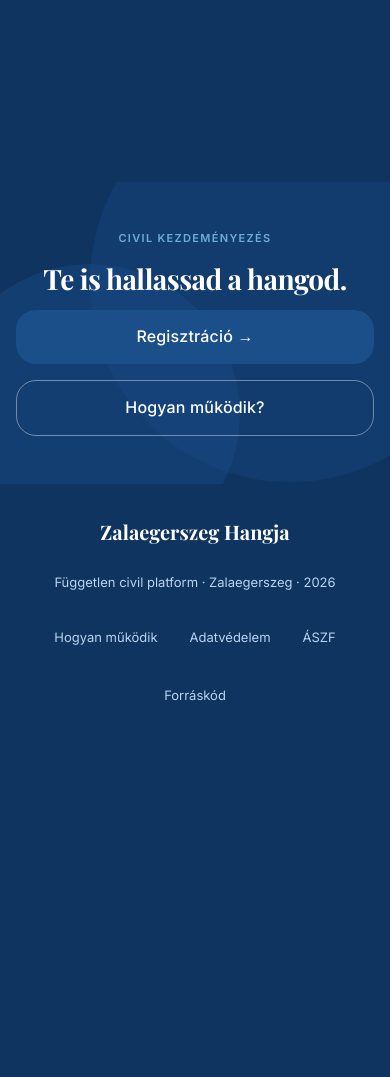
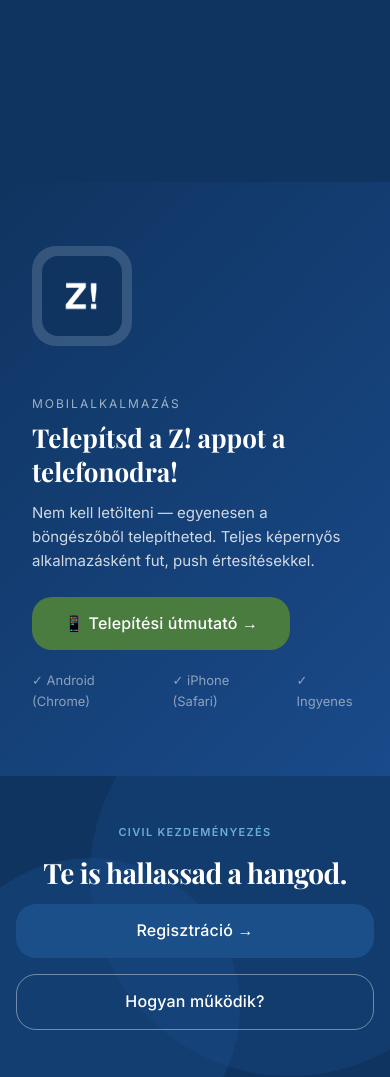
Before and after one commit to gaberun24/zeghang, a Flask app: template templates/landing.html in a window 390 px wide. Shown: the part 4038-5115 px from the top of the page. Before the commit the page ends 4739 px from the top, so only its background shows below. Run offline with Flask 3, Linux system fonts and the light colour scheme; the template is opened without the code that fills it, so the values that code supplies are empty; some libraries are stand-ins or nearby versions.

Commit message:
feat: mobilapp banner a főoldalon + telepítési anchor
Co-Authored-By: Claude Opus 4.6 <noreply@anthropic.com>

```diff
--- a/templates/guide.html
+++ b/templates/guide.html
@@ -136,7 +136,7 @@
   </div>
 
   <!-- 10. Telepítés mobilra -->
-  <div class="how-section">
+  <div class="how-section" id="telepites">
     <h2><span class="icon">📱</span> 10. Telepítés mobilra</h2>
     <p>A Zalaegerszeg Hangja alkalmazásként is telepíthető a telefonodra — nem kell az App Store vagy a Play Áruház, egyenesen a böngészőből telepítheted!</p>
 
--- a/templates/landing.html
+++ b/templates/landing.html
@@ -200,6 +200,36 @@
   </div>
 </section>
 
+<!-- MOBIL APP BANNER -->
+<section style="background:linear-gradient(135deg, #0F3460 0%, #1a4a8a 100%); padding:4rem 2rem;">
+  <div style="max-width:900px; margin:0 auto; display:flex; align-items:center; gap:3rem; flex-wrap:wrap;">
+    <div style="flex:0 0 auto; text-align:center;">
+      <div style="width:100px; height:100px; background:rgba(255,255,255,0.15); border-radius:24px; display:flex; align-items:center; justify-content:center; margin:0 auto;">
+        <img src="{{ url_for('static', filename='icon-192.png') }}" alt="Z!" style="width:80px; height:80px; border-radius:16px;">
+      </div>
+    </div>
+    <div style="flex:1; min-width:250px;">
+      <div style="font-size:12px; text-transform:uppercase; letter-spacing:2px; color:rgba(255,255,255,0.6); margin-bottom:0.5rem;">Mobilalkalmazás</div>
+      <h2 style="font-family:'Playfair Display',serif; font-size:26px; font-weight:700; color:white; margin-bottom:0.75rem; line-height:1.3;">
+        Telepítsd a Z! appot a telefonodra!
+      </h2>
+      <p style="color:rgba(255,255,255,0.8); font-size:15px; line-height:1.6; margin-bottom:1.5rem;">
+        Nem kell letölteni — egyenesen a böngészőből telepítheted. Teljes képernyős alkalmazásként fut, push értesítésekkel.
+      </p>
+      <div style="display:flex; gap:1rem; flex-wrap:wrap;">
+        <a href="{{ url_for('user_guide') }}#telepites" class="btn btn-primary btn-lg" style="background:var(--meadow);">
+          📱 Telepítési útmutató →
+        </a>
+      </div>
+      <div style="display:flex; gap:2rem; margin-top:1.25rem; font-size:13px; color:rgba(255,255,255,0.5);">
+        <span>✓ Android (Chrome)</span>
+        <span>✓ iPhone (Safari)</span>
+        <span>✓ Ingyenes</span>
+      </div>
+    </div>
+  </div>
+</section>
+
 <!-- CTA -->
 <section class="cta-section">
   <div class="cta-inner">
```
